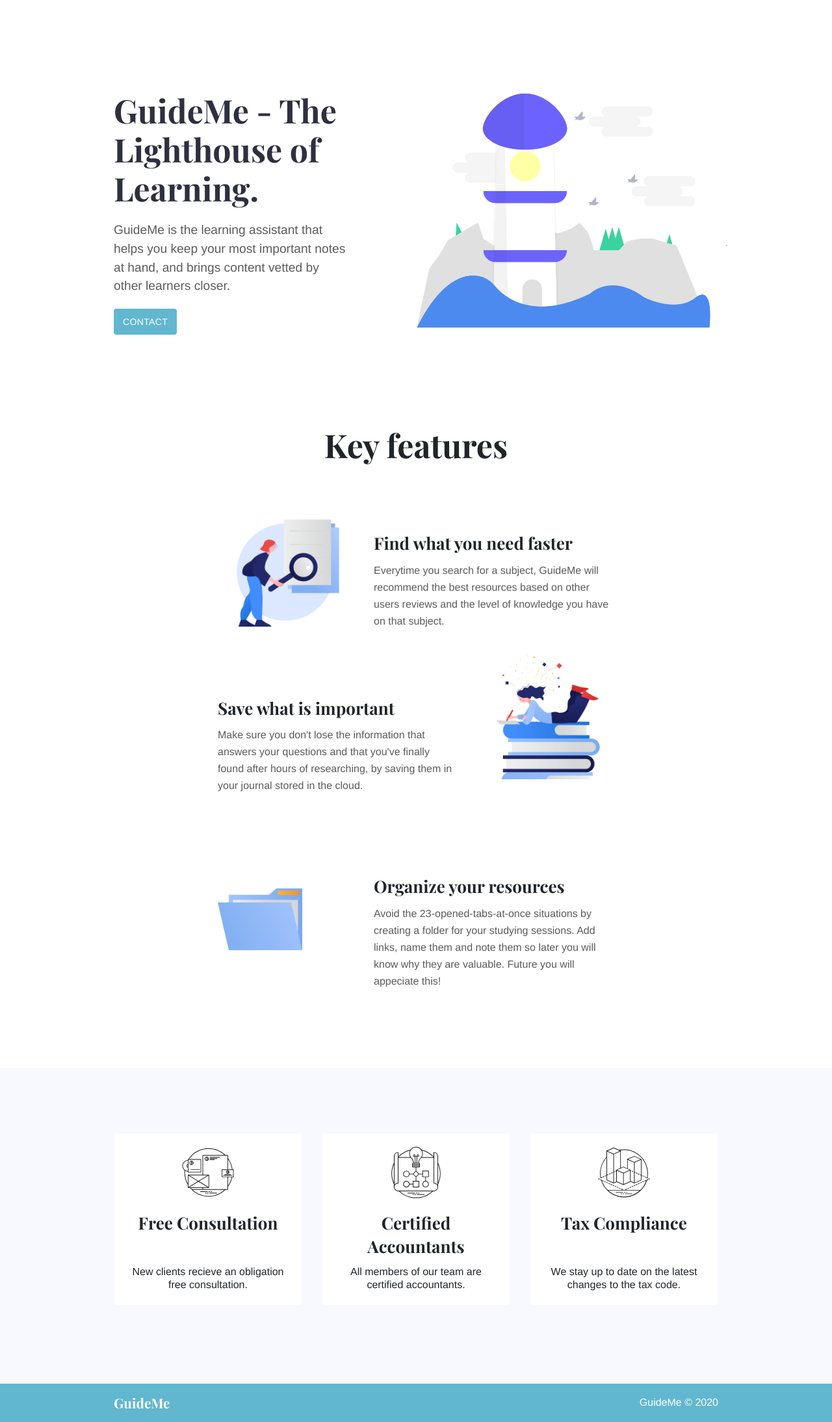
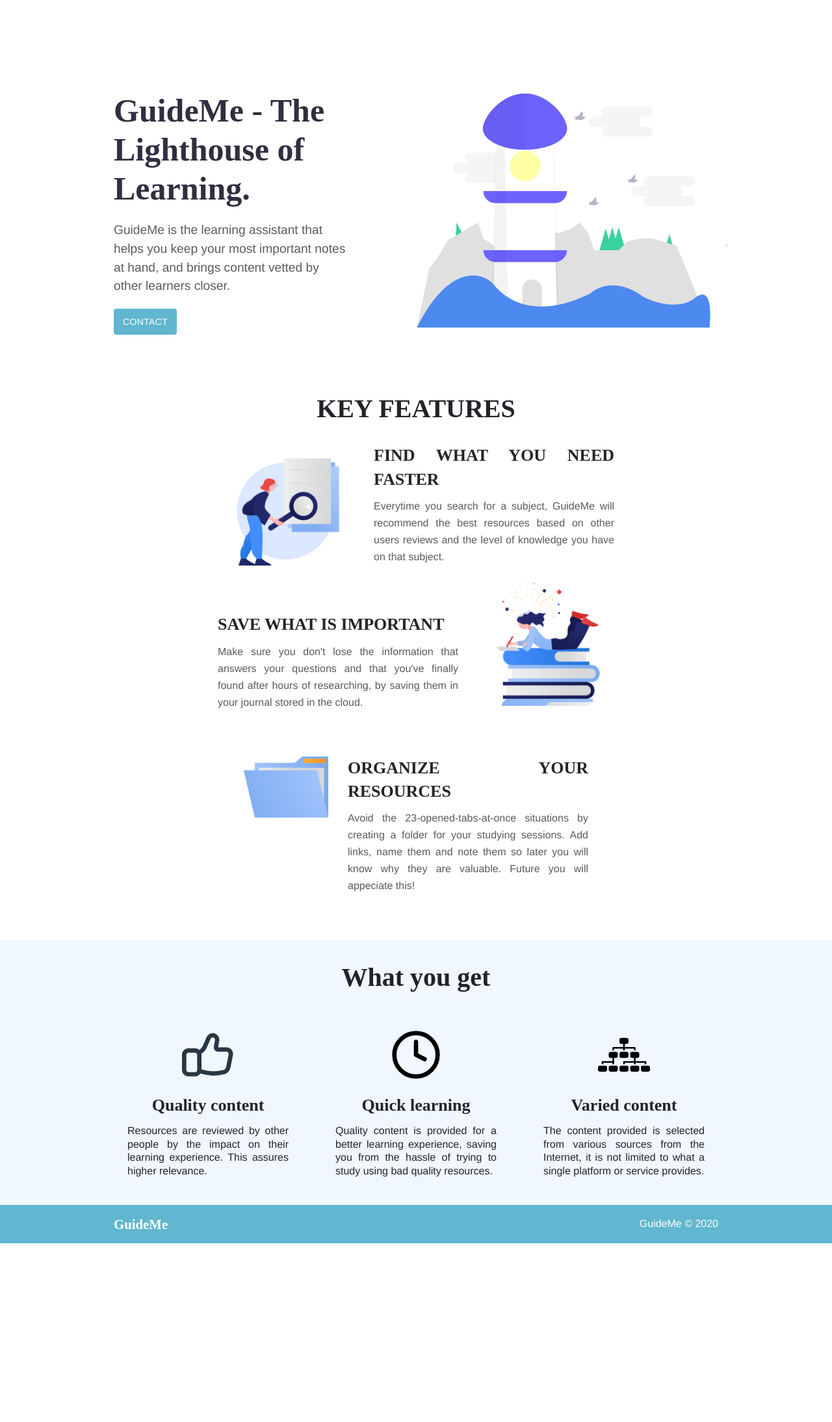
Before and after one commit to Unicorns-guideMe/LandingPage, a Jekyll site: the page built from index.md, in a window 1280 px wide. Shown: the whole page at 65% size. Built offline with Jekyll 4.4.1, drawn with Linux system fonts in a browser that asks for light colours; after the commit the page ends 1913 px from its top, so only the background shows below that.

Commit message:
Adding content to benefits section. (#4)
* Adding content to benefits section.

* Final touchups

Co-authored-by: GeorgeMD <pgn.george@gmail.com>

```diff
--- a/_data/benefits.yml
+++ b/_data/benefits.yml
@@ -1,12 +1,12 @@
 section: benefits
-title: Benefits
+title: What you get
 list:
-    - title: "Free Consultation"
-      description: "New clients recieve an obligation free consultation."
-      image: "images/benefits/noun_branding_1885335.svg"
-    - title: "Certified Accountants"
-      description: "All members of our team are certified accountants."
-      image: "images/benefits/noun_The Process_1885341.svg"
-    - title: "Tax Compliance"
-      description: "We stay up to date on the latest changes to the tax code."
-      image: "images/benefits/noun_3d modeling_1885342.svg"
+    - title: "Quality content"
+      description: "Resources are reviewed by other people by the impact on their learning experience. This assures higher relevance."
+      image: "images/benefits/dark_like.svg"
+    - title: "Quick learning"
+      description: "Quality content is provided for a better learning experience, saving you from the hassle of trying to study using bad quality resources."
+      image: "images/benefits/clock.svg"
+    - title: "Varied content"
+      description: "The content provided is selected from various sources from the Internet, it is not limited to what a single platform or service provides."
+      image: "images/benefits/tree.svg"
--- a/_includes/benefits.html
+++ b/_includes/benefits.html
@@ -1,6 +1,9 @@
 <section class="page-section" id="{{ site.data.benefits.section | default: "benefits" }}">
     <div class="strip strip-grey">
-    <div class="container pt-6 pb-6 pt-md-10 pb-md-10">
+        <div class="container">
+            <div class="row justify-content-center pt-3 pb-3">
+                <h2 class="section-title">{{ site.data.benefits.title }}</h2>
+            </div>
             <div class="row justify-content-center">
 
             {% for benefit in site.data.benefits.list %}
@@ -10,7 +13,7 @@
                         <div class="benefit-image"><img alt="{{ benefit.title }} logo" src="{{ benefit.image }}"/></div>
                         {% endif %}
                         <h2 class="benefit-title">{{ benefit.title }}</h2>
-            <div class="benefit-content">{{ benefit.description }}</div>
+                        <div class="benefit-content text-justified">{{ benefit.description }}</div>
                     </div>
                 </div>
             {% endfor %}
--- a/_includes/features.html
+++ b/_includes/features.html
@@ -1,12 +1,8 @@
 <section class="page-section" id="{{ site.data.features.section | default: features }}">
-
-    <div class="container pb-6 pb-md-10">
-
-        <div class="row justify-content-center">
-            <div class="col col-lg-8 text-center">
-              <h1 style="text-align:center; font-size:50px" class="section-heading text-uppercase">{{site.data.features.features.title}}</h1>
-              </br>
-              </br>
+  <div class="container">
+        <div class="row justify-content-center pb-3 pt-3">
+            <div class="col col-lg-12 text-center">
+              <h1 class="section-title text-uppercase">{{site.data.features.features.title}}</h1>
             </div>
         </div>
 
@@ -16,41 +12,25 @@
             </div>
 
             <div class="col-lg-5 text-justify">
-              </br>
-              </br>
               <h2 class="section-heading text-uppercase">{{ site.data.features.features.feature1.title }}</h2>
               <p>{{ site.data.features.features.feature1.content }}</p>
             </div>
         </div>
 
         <div class="row justify-content-center">
-            <div class="col-lg-5 text-justify">
-              </br>
-              </br>
-              </br>
-              </br>
+            <div class="col-lg-5 text-justify pt-5">
               <h2 class="section-heading text-uppercase">{{ site.data.features.features.feature2.title }}</h2>
               <p>{{ site.data.features.features.feature2.content }}</p>
             </div>
 
-            <div class="col col-lg-3 text-right">
+            <div class="col col-lg-3">
               <img src={{site.data.features.features.feature2.image}} width=100% alt="Data organization"/>
             </div>
         </div>
 
-        </br>
-        </br>
-        </br>
-        </br>
-        </br>
-
-        <div class="row justify-content-center">
+        <div class="row justify-content-center pt-5 pb-5">
             <div class="col col-lg-2 text-center">
-              </br>
               <img src={{site.data.features.features.feature3.image}} width=100% alt="Data organization"/>
-            </div>
-
-            <div class="col col-lg-1 text-center">
             </div>
 
             <div class="col-lg-5 text-justify">
@@ -58,5 +38,5 @@
               <p>{{ site.data.features.features.feature3.content }}</p>
             </div>
         </div>
-    </div>
+  </div>
 </section>
--- a/_sass/components/_benefit.scss
+++ b/_sass/components/_benefit.scss
@@ -3,11 +3,11 @@
   border: 1px solid $white-offset;
   border-radius: 3px;
   padding: 20px;
-  background-color: #ffffff;
+  // background-color: #ffffff;
   display: flex;
   align-items: center;
   flex-direction: column;
-  text-align: center;
+  text-align: justify;
   .benefit-image {
     flex: 0 0 auto;
     width: 80px;
@@ -23,7 +23,7 @@
   .benefit-title {
   }
   .benefit-content {
-    margin-bottom: 0;
-    margin-top: auto;
+    margin-bottom: auto;
+    margin-top: 0;
   }
 }
--- a/_sass/components/_intro.scss
+++ b/_sass/components/_intro.scss
@@ -7,7 +7,6 @@
   overflow: hidden;
   @include media-breakpoint-up(md) {
     padding-top: 140px;
-    padding-bottom: 140px;
   }
   h1 {
     color: $black;
--- a/assets/css/style.scss
+++ b/assets/css/style.scss
@@ -7,7 +7,7 @@
 $secondary: #6c757d;
 $black: #2f2f41;
 $white: #ffffff;
-$white-offset: #f8f8ff;
+$white-offset: #f1f7ff;
 $steel: #5C5A5A;
 
 // Links
@@ -18,7 +18,7 @@
 
 // Fonts
 $font-family-base: Helvetica, Arial, sans-serif, -apple-system;
-$font-family-heading: 'Playfair Display', serif, -apple-system;
+$font-family-heading: 'Montserrat', serif, -apple-system;
 
 // Footer
 $footer-background-color: $primary;
@@ -30,6 +30,7 @@
 @import 'bootstrap-variables';
 @import 'bootstrap/bootstrap-reboot';
 @import 'bootstrap/bootstrap-grid';
+@import 'bootstrap/utilities/text';
 // @import 'bootstrap/bootstrap'; // Uncomment this line to import the entire Bootstrap library
 
 
@@ -68,3 +69,10 @@
     line-height: 1.3;
   }
 }
+
+.section-title {
+  font-size: 40px;
+  font-weight: 790;
+  margin: 0;
+  text-align:center;
+}
```
Also changed, not shown: images/benefits/clock.svg (added), images/benefits/dark_like.svg (added), images/benefits/link.svg (added), images/benefits/noun_3d modeling_1885342.svg (deleted), images/benefits/noun_The Process_1885341.svg (deleted), images/benefits/noun_branding_1885335.svg (deleted), images/benefits/tree.svg (added), images/illustrations/note.png. Lines whose indentation alone changed are shown as unchanged.
